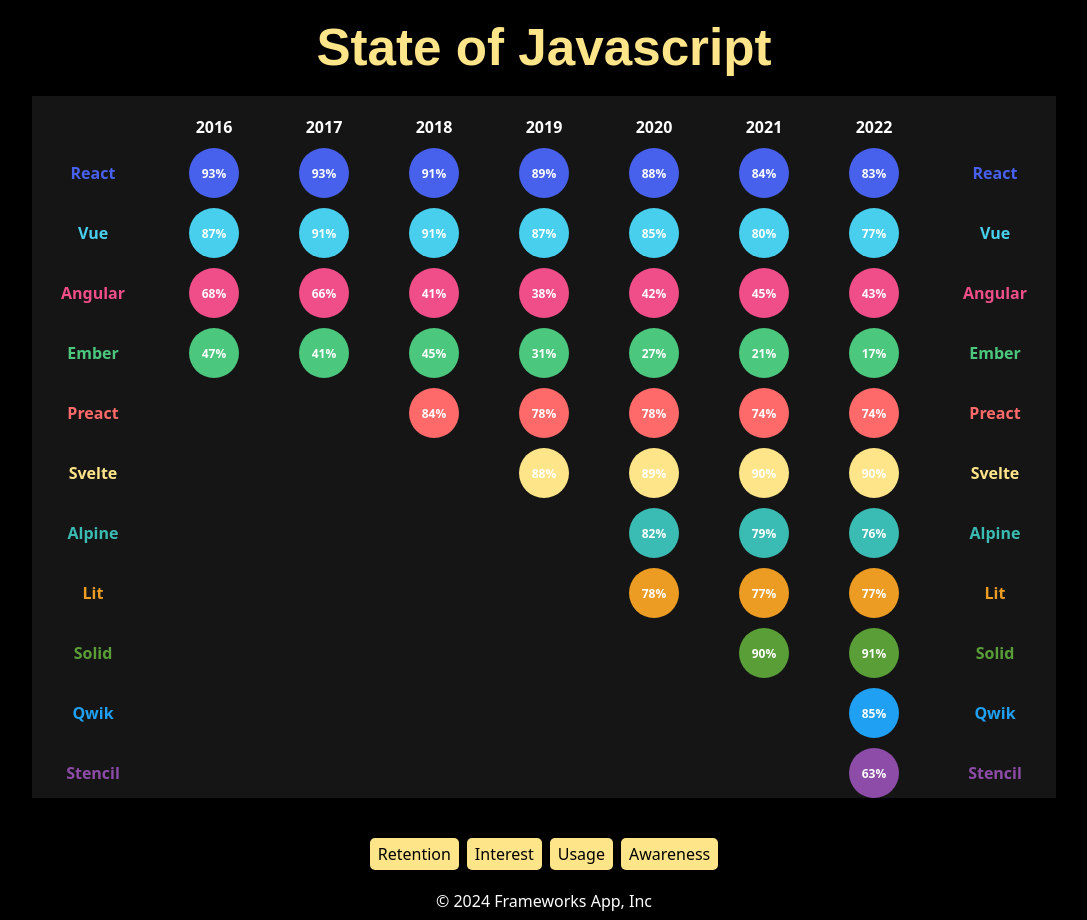
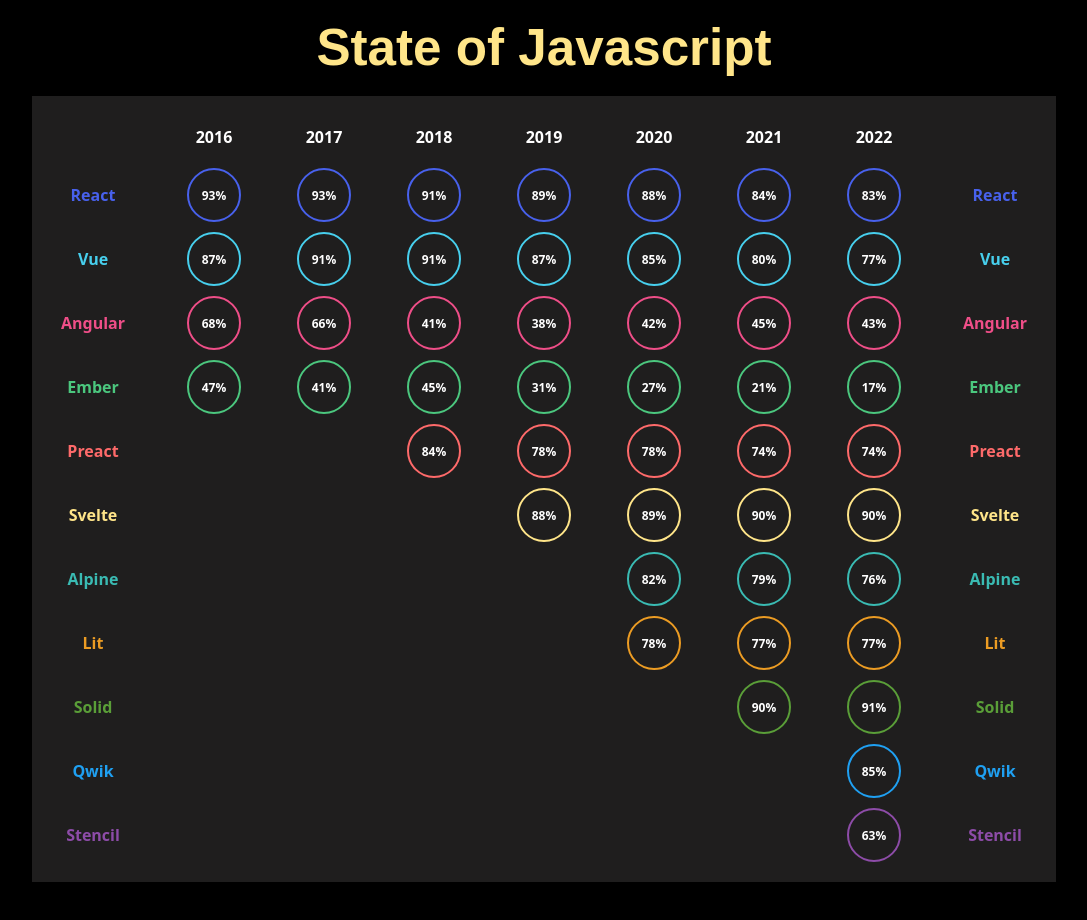
Before and after one commit to CatAvadani/frontend-framework-CatAvadani, a Svelte app: page / in a window 1280 px wide. Shown: the top 920 px of the page, without its empty margins (96-1183 px from the left). Built offline with nearby package versions, Linux system fonts and the light colour scheme.

Commit message:
Passing all the cypress tests - 1.

```diff
--- a/src/app.css
+++ b/src/app.css
@@ -29,7 +29,7 @@
   transition: border-color 0.25s;
 }
 button:hover {
-  border-color: #646cff;
+  border-color: gray;
 }
 button:focus,
 button:focus-visible {
--- a/src/components/Chart.svelte
+++ b/src/components/Chart.svelte
@@ -21,11 +21,11 @@
 
     {#each frameworks as { name, color, surveys }}
         <!-- Framework name on the left side -->
-        <div class="framework-name" style="color: {color};">{name}</div>
+        <div class="framework-name" data-cy="chart-data-cell" style="color: {color};">{name}</div>
       {#each years as year}
       {#if surveys.find(s => s.year === year)}
       <div class="data-cell" data-cy="chart-data-cell" style="background-color: transparent;">
-        <div class="circle" data-cy="chart-circle" style="background-color: {color}; --circle-size: 50px;">
+        <div class="circle" data-cy="chart-circle" style=" --circle-size: 50px; border-color: {color}">
           {surveys.find(s => s.year === year)?.retention}%
         </div>
       </div>
@@ -34,7 +34,7 @@
     {/if}
       {/each}
         <!-- Framework name on the right side -->
-        <div class="framework-name" style="color: {color};">{name}</div>
+        <div class="framework-name" data-cy="chart-data-cell" style="color: {color};">{name}</div>
     {/each}
 </div>
 </div>
@@ -48,11 +48,12 @@
   }
   .chart-container {
     padding-top: 20px;
+    padding-bottom: 20px;
     display: grid;
     grid-template-columns: auto repeat(var(--num-years), 100px) auto;
     gap: 10px;
     align-items: center;
-    background: #161515;
+    background: #1f1e1e;
     color: white;
     width: 80%;
     margin: auto;
@@ -60,12 +61,15 @@
     overflow-y: hidden; /* Prevent vertical scrolling */
   }
 
-  .header-cell, .framework-name, .data-cell, .empty-cell {
+  .header-cell, .framework-name, .data-cell {
     text-align: center;
     font-weight: bold;
     display: flex;
     justify-content: center;
     align-items: center;
+  }
+  .header-cell {
+    padding: 10px 0;
   }
   .framework-name {
     padding: 0 5px;
@@ -75,8 +79,12 @@
     margin: auto;
     text-align: center;
   }
+  .empty-cell {
+    width: 80px;
+    height: 50px;
+  }
 
-  .data-cell, .empty-cell {
+  .data-cell {
     min-width: 80px;
   }
   .circle {
@@ -88,6 +96,7 @@
     display: flex;
     justify-content: center;
     align-items: center;
+    border: solid 2px red;
   }
 
   /* Responsive adjustments for smaller screens */
--- a/src/components/Footer.svelte
+++ b/src/components/Footer.svelte
@@ -37,16 +37,16 @@
 
 button {
   padding: 5px 8px;
-  border: none;
+  border: solid 1px  #ffe589;
   border-radius: 5px;
-  background-color: #ffe589;
-  color: black;
+  color: #ffe589;
+
   cursor: pointer;
   transition: background-color 0.3s;
 }
 
 button:hover {
-  background-color:#686046;
-  color: white;
+  background-color:#ffe589;
+  color: black ;
 }
   </style>
```
